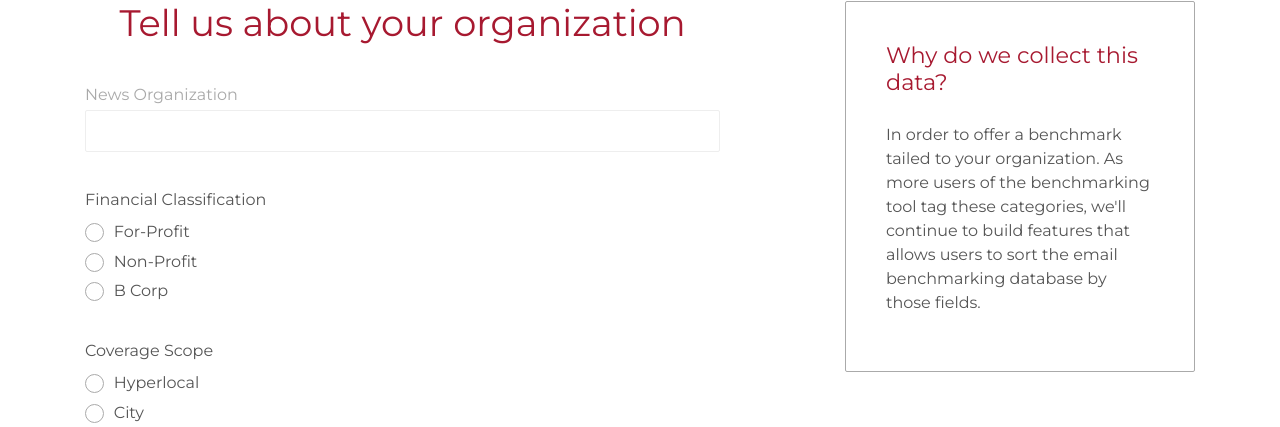
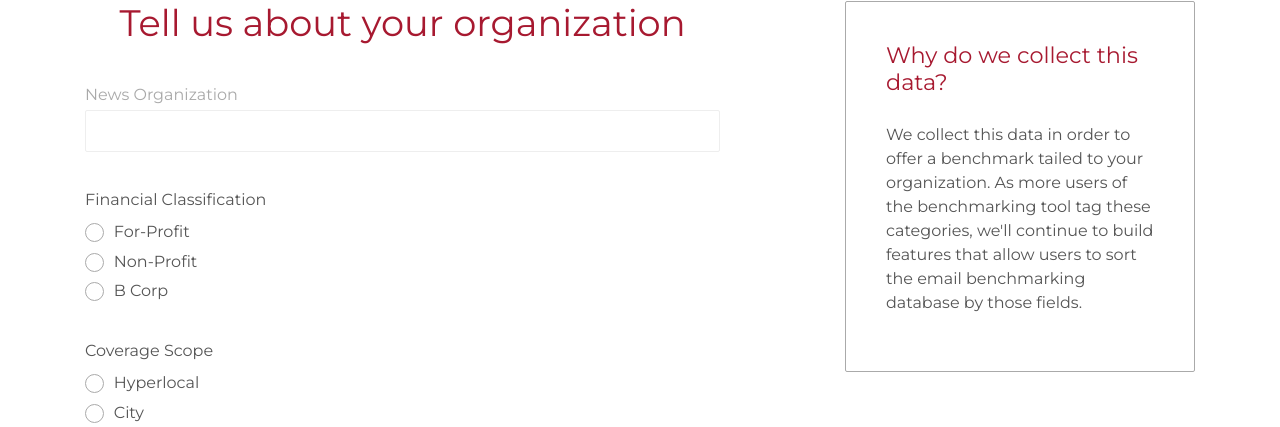
Before and after one commit to ShorensteinCenter/Benchmarks-Program, a Flask app: template app/templates/org-form.html in a window 1280 px wide. Shown: the part 180-607 px from the top of the page. Run offline with Flask 2, Linux system fonts and the light colour scheme; the template is opened without the code that fills it: values that come from a table or form of the project are taken from there, others are empty; parts of the project's set-up code (start-up, migrations or seed data) failed here and were passed over; some libraries are stand-ins or nearby versions.

Commit message:
changed copy on /org-form

```diff
--- a/app/templates/org-form.html
+++ b/app/templates/org-form.html
@@ -95,7 +95,7 @@
 		<div class="col-12 col-lg-4 offset-lg-1">
 			<div class="bordered has-bottom-margin">
 				<h2 class="has-bottom-margin">Why do we collect this data?</h2>
-				<p>In order to offer a benchmark tailed to your organization. As more users of the benchmarking tool tag these categories, we'll continue to build features that allows users to sort the email benchmarking database by those fields.</p>
+				<p>We collect this data in order to offer a benchmark tailed to your organization. As more users of the benchmarking tool tag these categories, we'll continue to build features that allow users to sort the email benchmarking database by those fields.</p>
 			</div>
 		</div>
 	</div>
```
